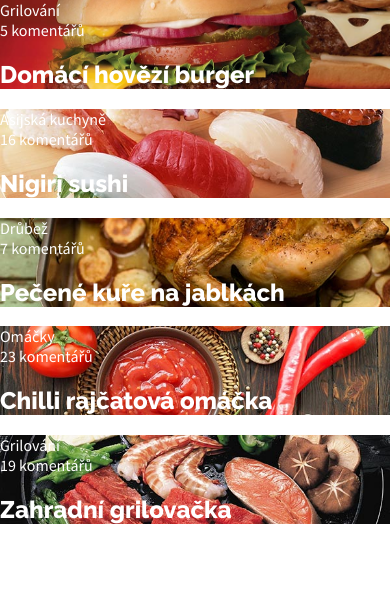
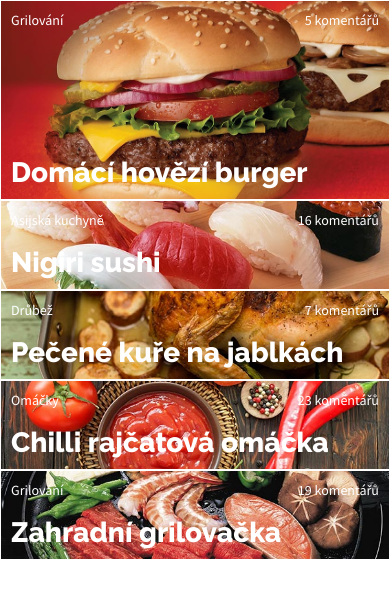
Before and after one commit to Digitalni-akademie-Web-Jaro-2020-Praha/ukol-recepty-sofikarp, a plain HTML site: page Masova-varianta/index-level2-tezsi.html in a window 390 px wide. Drawn offline with Linux system fonts and the light colour scheme.

Commit message:
mobile version

```diff
--- a/Masova-varianta/index-level2-tezsi.html
+++ b/Masova-varianta/index-level2-tezsi.html
@@ -19,7 +19,9 @@
           <div class="kategorie">Grilování</div>
           <div class="komentare">5 komentářů</div>
         </div>
-        <h2 class="nazev">Domácí hovězí burger</h2>
+        <div class="nazev">
+          <h2>Domácí hovězí burger</h2>
+        </div>
       </div>
       <!-- maly recept 2 -->
       <div class="malyRecept recept2">
@@ -27,7 +29,9 @@
           <div class="kategorie">Asijská kuchyně</div>
           <div class="komentare">16 komentářů</div>
         </div>
-        <h2 class="nazev">Nigiri sushi</h2>
+        <div class="nazev">
+          <h2>Nigiri sushi</h2>
+        </div>
       </div>
       <!-- maly recept 3 -->
       <div class="malyRecept recept3">
@@ -35,7 +39,9 @@
           <div class="kategorie">Drůbež</div>
           <div class="komentare">7 komentářů</div>
         </div>
-        <h2 class="nazev">Pečené kuře na jablkách</h2>
+        <div class="nazev">
+          <h2>Pečené kuře na jablkách</h2>
+        </div>
       </div>
       <!-- maly recept 4 -->
       <div class="malyRecept recept4">
@@ -43,7 +49,9 @@
           <div class="kategorie">Omáčky</div>
           <div class="komentare">23 komentářů</div>
         </div>
-        <h2 class="nazev">Chilli rajčatová omáčka</h2>
+        <div class="nazev">
+          <h2>Chilli rajčatová omáčka</h2>
+        </div>
       </div>
       <!-- maly recept 5 -->
       <div class="malyRecept recept5">
@@ -51,7 +59,9 @@
           <div class="kategorie">Grilování</div>
           <div class="komentare">19 komentářů</div>
         </div>
-        <h2 class="nazev">Zahradní grilovačka</h2>
+        <div class="nazev">
+          <h2>Zahradní grilovačka</h2>
+        </div>
       </div>
     </div>
   </body>
--- a/Masova-varianta/style.css
+++ b/Masova-varianta/style.css
@@ -33,6 +33,20 @@ body {
 
 h2 {
   font-family: "Raleway", sans-serif;
+  font-size: 28px;
+  font-weight: 800;
+  margin: 0;
+  padding: 0;
+}
+
+.nav {
+  font-size: 14px;
+  font-weight: 400;
+  display: flex;
+}
+
+.komentare {
+  margin-left: auto;
 }
 
 .recept1 {
@@ -58,8 +72,25 @@ h2 {
   background-size: cover;
   color: white;
   margin: 0;
+  padding: 10px;
   text-shadow: 0 5px 10px rgba(red, green, blue, alpha);
+  border: 1px solid white;
+  display: flex;
+  flex-direction: column;
 }
 
+/* .container {
+  display: flex;
+} */
+
 .hlavniRecept {
+  min-height: 200px;
 }
+.malyRecept {
+  min-height: 90px;
+}
+.nazev {
+  display: flex;
+  flex-grow: 1;
+  align-items: flex-end;
+}
```
